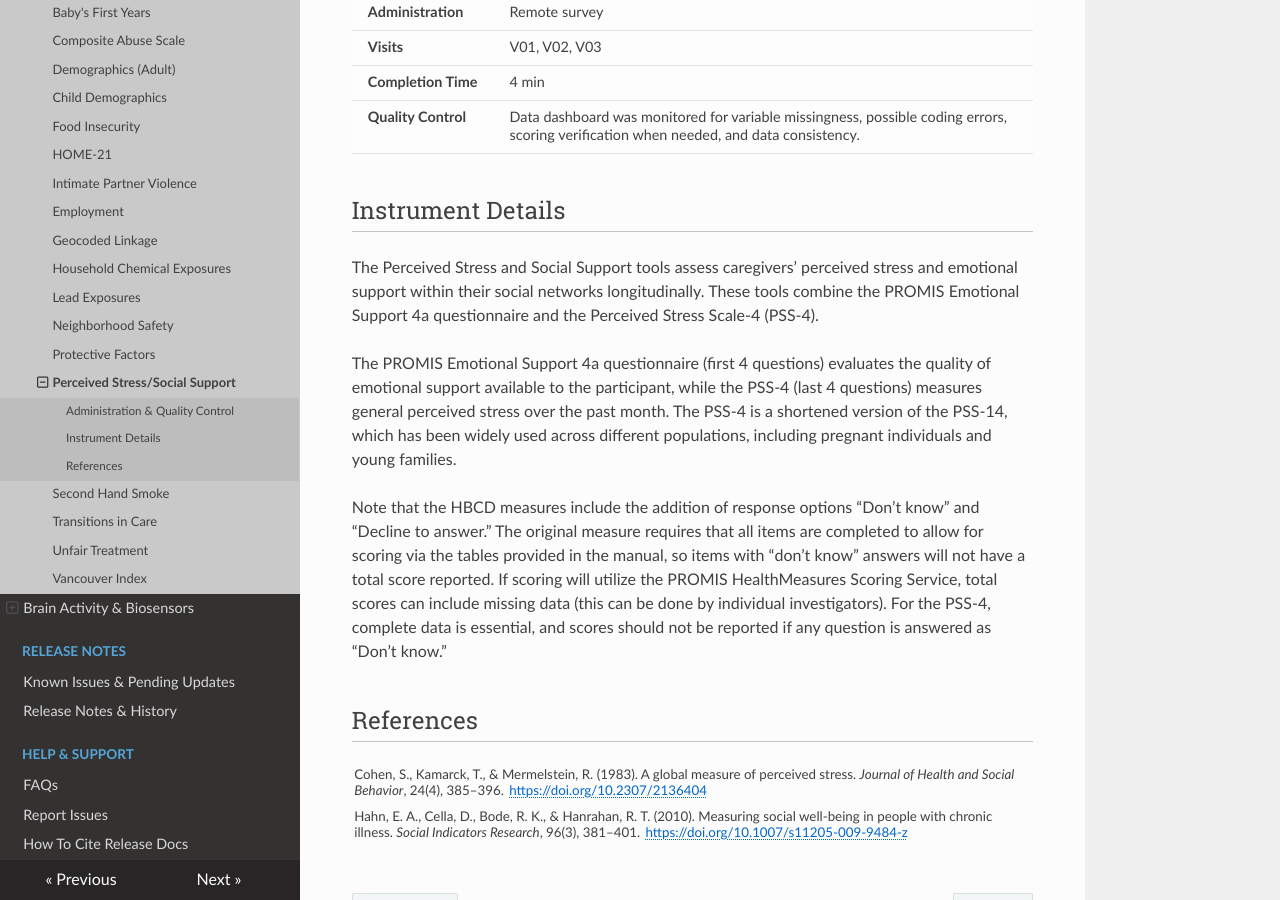
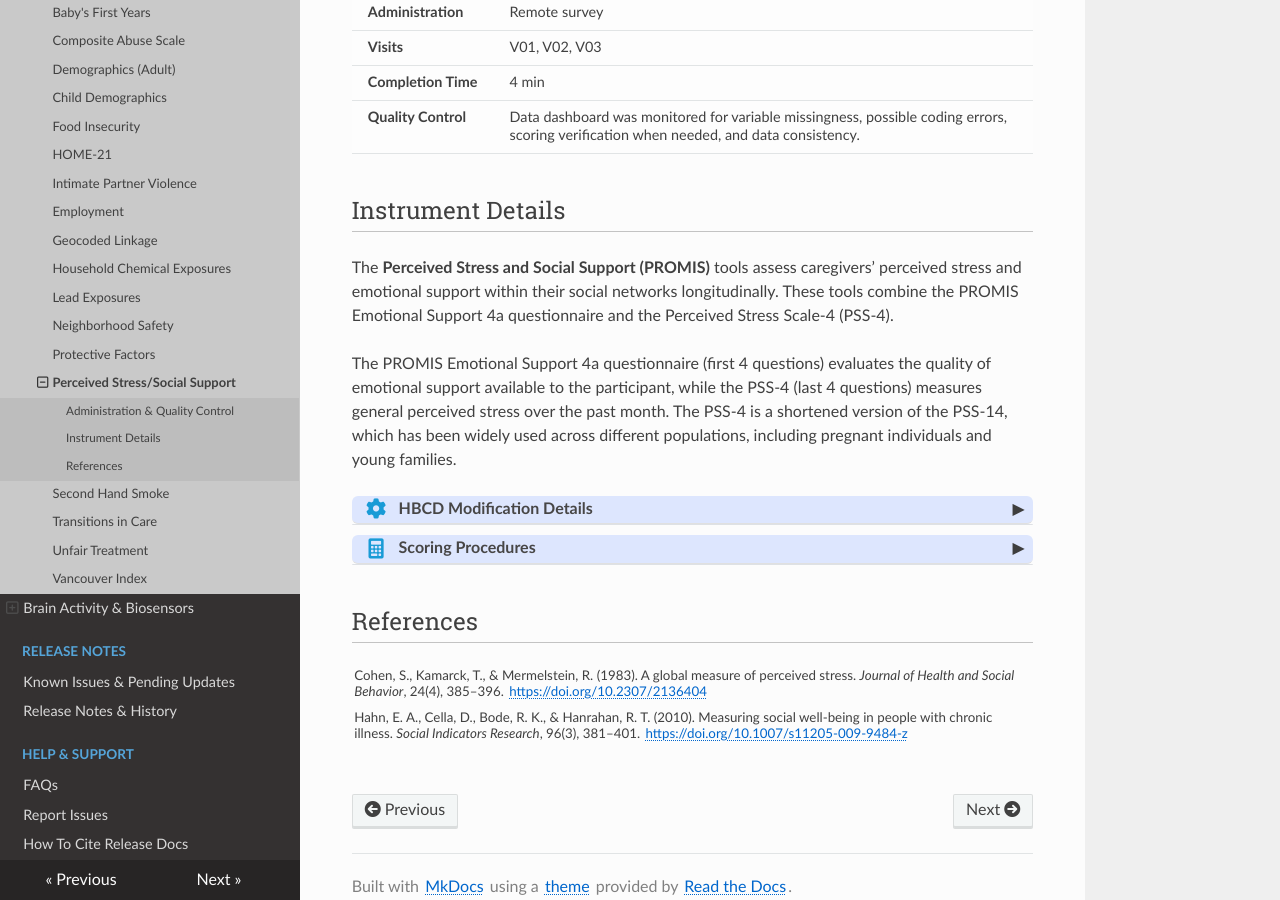
Before and after one commit to nbdc-datahub/hbcd-docs, an MkDocs documentation site: the page built from docs/instruments/SED/promis.md, in a window 1280 px wide and 900 px high, scrolled down 600 px. Built offline with MkDocs 1.6.1, drawn with Linux system fonts in a browser that asks for light colours; nearby versions of some CDN libraries.

Commit message:
promis add scoring infobox

```diff
--- a/docs/instruments/SED/promis.md
+++ b/docs/instruments/SED/promis.md
@@ -45,11 +45,39 @@
 
 ## Instrument Details
 
-The Perceived Stress and Social Support tools assess caregivers’ perceived stress and emotional support within their social networks longitudinally. These tools combine the PROMIS Emotional Support 4a questionnaire and the Perceived Stress Scale-4 (PSS-4).
+The **Perceived Stress and Social Support (PROMIS)** tools assess caregivers’ perceived stress and emotional support within their social networks longitudinally. These tools combine the PROMIS Emotional Support 4a questionnaire and the Perceived Stress Scale-4 (PSS-4).
 
 The PROMIS Emotional Support 4a questionnaire (first 4 questions) evaluates the quality of emotional support available to the participant, while the PSS-4 (last 4 questions) measures general perceived stress over the past month. The PSS-4 is a shortened version of the PSS-14, which has been widely used across different populations, including pregnant individuals and young families.
 
-Note that the HBCD measures include the addition of response options “Don’t know” and “Decline to answer.” The original measure requires that all items are completed to allow for scoring via the tables provided in the manual, so items with “don’t know” answers will not have a total score reported. If scoring will utilize the PROMIS HealthMeasures Scoring Service, total scores can include missing data (this can be done by individual investigators). For the PSS-4, complete data is essential, and scores should not be reported if any question is answered as “Don’t know.”
+
+<div id="hbcd-mod" class="table-banner" onclick="toggleCollapse(this)">
+  <span class="emoji"><i class="fa fa-gear"></i></span>
+  <span class="text-with-link">
+    <span class="text">HBCD Modification Details</span>
+    <a class="anchor-link" href="#hbcd-mod" title="Copy link">
+      <i class="fa-solid fa-link"></i>
+    </a>
+  </span>
+  <span class="arrow">▸</span>
+</div>
+<div class="collapsible-content">
+<p>Response options for the PROMIS were modified to include the addition of “Don’t know” and “Decline to answer.”</p>
+</div>
+
+<div id="scoring" class="table-banner" onclick="toggleCollapse(this)">
+  <span class="emoji"><i class="fa fa-calculator"></i></span>
+  <span class="text-with-link">
+  <span class="text">Scoring Procedures</span>
+  <a class="anchor-link" href="#scoring" title="Copy link">
+  <i class="fa-solid fa-link"></i>
+  </a>
+  </span>
+  <span class="arrow">▸</span>
+</div>
+<div class="collapsible-content">
+<p>The original measure requires that all items are completed to allow for scoring via the tables provided in the manual, so items with “Don’t know” answers will not have a total score reported. If scoring will utilize the PROMIS HealthMeasures Scoring Service, total scores can include missing data (this can be done by individual investigators). For the PSS-4, complete data is essential, and scores should not be reported if any question is answered as “Don’t know.”</p>
+</div>
+
 
 ## References
 <div class="references">
```
